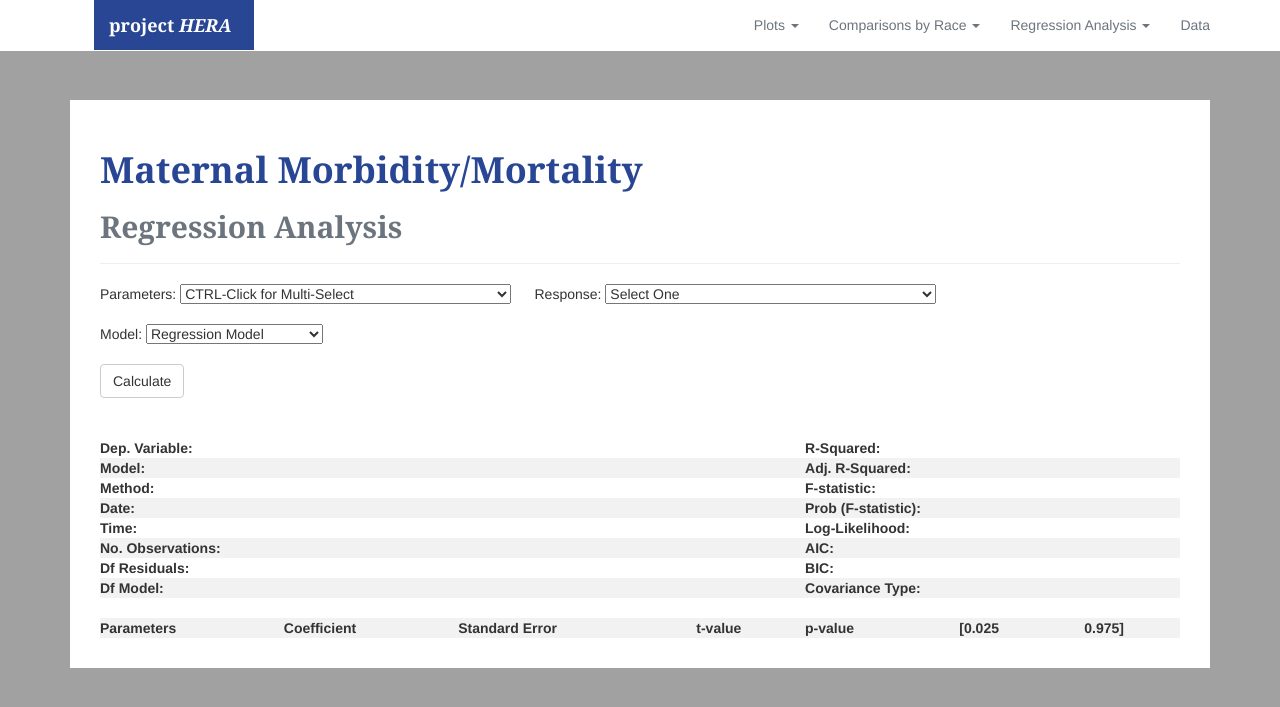
After one commit to smjedael/maternal_healthcare, a Flask app: page /regr-matmortality/ in a window 1280 px wide. The commit adds this page. Shown: the top 707 px of the page. Run offline with Flask 2, Linux system fonts and the light colour scheme; parts of the project's set-up code (start-up, migrations or seed data) failed here and were passed over; some libraries are stand-ins or nearby versions.

Commit message:
uploading regression analysis page and regressions.js file

```diff
--- a/app.py
+++ b/app.py
@@ -129,10 +129,10 @@ def comp_matmortality_page():
     return render_template("comp-matmortality.html")
 
 
-@app.route("/regression/")
+@app.route("/regr-matmortality/")
 def regression_page():
     """Return the Regression Analysis page."""
-    return render_template("regression.html")
+    return render_template("regr-matmortality.html")
 
 
 @app.route("/data/")
--- a/static/js/data_objects.js
+++ b/static/js/data_objects.js
@@ -32,3 +32,30 @@ const summaryColumns = {
     "don_all_other_count":"DON: All Other",
     "total_maternal_deaths":"Total Maternal Deaths"
 };
+
+const regrColumns = {
+    "race_white_nh":"White, Non-Hispanic",
+    "race_hispanic":"Hispanic",
+    "race_black":"Black",
+    "race_ai_an":"American Indian/Alaskan Native",
+    "race_asian_pi":"Asian/Pacific Islander",
+    "prepregnancy_diabetes":"Prepregnancy Diabetes",
+    "gestational_diabetes":"Gestational Diabetes",
+    "prepregnancy_hypertension":"Prepregnancy Hypertension",
+    "gestational_hypertension":"Gestational Hypertension",
+    "hypertension_eclampsia":"Hypertension Eclampsia",
+    "prev_preterm_birth":"Previous Preterm Birth",
+    "no_infections_reported":"No Infections Reported",
+    "no_riskfactors_reported":"No Risk Factors Reported",
+    "total_riskfactors_reported":"Total Risk Factors Reported",
+    "delivery_cesarean":"Cesarean Delivery",
+    "prev_cesarean":"Previous Cesarean",
+    "num_prev_cesareans":"Number of Previous Cesareans",
+    "maternal_transfusion":"Maternal Transfusion",
+    "perineal_laceration":"Perineal Laceration",
+    "ruptured_uterus":"Ruptured Uterus",
+    "unplanned_hysterectomy":"Unplanned Hysterectomy",
+    "admit_intensive_care":"Admitted to Intensive Care",
+    "no_morbidity_reported":"No Morbidity Reported",
+    "total_morbidity_reported":"Total Morbidity Reported"
+};
--- /dev/null
+++ b/static/js/regressions.js
@@ -0,0 +1,38 @@
+
+function populateTable(parameters, response, model) {
+
+    var url4 = `/regression/mrs/${parameters}/${response}`;
+    d3.json(url4).then(function (data) {
+        var fields = Object.keys(data);
+        var i;
+
+        // Populate standard fields first
+        for (i=0;i<fields.length;i++) {
+            if (document.getElementById(fields[i]) != null) {
+                document.getElementById(fields[i]).innerHTML = data[fields[i]];
+            };
+            // Populate Dep. Variable field with proper name
+            if (fields[i] == "Dep. Variable") {
+                document.getElementById(fields[i]).innerHTML = regrColumns[response];
+            }
+            console.log(data[fields[i]]);
+        };
+    });
+
+    const dataPromise4 = d3.json(url4);
+    console.log("Data Promise: ", dataPromise4);
+}
+
+function handleSubmit() {
+    d3.event.preventDefault();
+    var parameters = document.getElementById("parameters").value;
+    console.log(parameters);
+    var response = document.getElementById("response").value;
+    console.log(response);
+    var regrModel = document.getElementById("regrModel").value;
+    console.log(response);
+    populateTable(parameters, response, regrModel);
+}
+
+// Add event listener for regression button
+d3.select("#regrButton").on("click", handleSubmit);
--- /dev/null
+++ b/templates/regr-matmortality.html
@@ -0,0 +1,220 @@
+<!DOCTYPE html>
+<html lang="en">
+
+    <head>
+    <meta charset="UTF-8">
+    <title>HERA - Regression</title>
+    <link rel="stylesheet" href="https://cdnjs.cloudflare.com/ajax/libs/twitter-bootstrap/3.3.7/css/bootstrap.min.css" />
+    <link rel="stylesheet" href="/static/css/styles.css">
+    </head>
+
+    <body>
+        <nav class="navbar navbar-dark navbar-fixed-top">
+            <div class="container">
+                <div class="navbar-header" style="padding:0px">
+                    <a class="navbar-brand" style="background-color: #294694;font-family: Georgia, 'Times New Roman', Times, serif; margin-left: 15%; color:#fff;"
+                        href="/">
+                        <b>project <i>HERA</i></b>
+                    </a>
+                    <button class="navbar-toggle" type="button" data-toggle="collapse" data-target="#navbarTogglerMenu" aria-controls="navbarTogglerMenu"
+                        aria-expanded="false" aria-label="Toggle navigation">
+                        <span class="icon-bar"></span>
+                        <span class="icon-bar"></span>
+                        <span class="icon-bar"></span>
+                    </button>
+                </div>
+                <div class="collapse navbar-collapse" id="navbarTogglerMenu" style="background-color: #fff;">
+                    <ul class="nav navbar-nav navbar-right">
+                        <li class="nav-item dropdown">
+                            <a class="dropdown-toggle" href="#" id="navbarDrop" data-toggle="dropdown">
+                                Plots
+                                <span class="caret"></span>
+                            </a>
+                            <ul class="dropdown-menu">
+                                <li>
+                                    <a class="dropdown-item" href="/plt-matmortality/">Maternal Morbidity/Mortality</a>
+                                </li>
+                            </ul>
+                        </li>
+                        <li class="nav-item dropdown">
+                            <a class="dropdown-toggle" href="#" id="navbarDrop" data-toggle="dropdown">
+                                Comparisons by Race
+                                <span class="caret"></span>
+                            </a>
+                            <ul class="dropdown-menu">
+                                <li>
+                                    <a class="dropdown-item" href="/comp-matmortality/">Maternal Morbidity/Mortality</a>
+                                </li>
+                            </ul>
+                        </li>
+                        <li class="nav-item dropdown">
+                            <a class="dropdown-toggle" href="#" id="navbarDrop" data-toggle="dropdown">
+                                Regression Analysis
+                                <span class="caret"></span>
+                            </a>
+                            <ul class="dropdown-menu">
+                                <li>
+                                    <a class="dropdown-item" href="/regr-matmortality/">Maternal Morbidity/Mortality</a>
+                                </li>
+                            </ul>
+                        </li>
+                        <li class="nav-item">
+                            <a class="nav-link" href="/data/">Data</a>
+                        </li>
+                    </ul>
+                </div>
+            </div>
+        </nav>
+        <div class="container">
+
+            <div class="row" style="padding-top:50px;">
+                <div class="col-sm-12 col-md-12" style="padding-bottom:20px;">
+                    <div style="background-color: #fff; padding:30px;">
+                        <h1>Maternal Morbidity/Mortality</h1>
+                        <h2 style="color:#6c757d">Regression Analysis</h2>
+                        <hr>
+                        <div class="custom-select">
+                            <form>
+                                Parameters:
+                                <select name="selParameters" class="custom-select custom_select mb-3" id="parameters">
+                                    <option selected>CTRL-Click for Multi-Select</option>
+                                    <option value="race_white_nh">White, Non-Hispanic - Race</option>
+                                    <option value="race_hispanic">Hispanic - Race</option>
+                                    <option value="race_black">Black - Race</option>
+                                    <option value="race_ai_an">American Indian/Alaskan Native - Race</option>
+                                    <option value="race_asian_pi">Asian/Pacific Islander - Race</option>
+                                    <option value="prepregnancy_diabetes">Prepregnancy Diabetes - Risk Factor</option>
+                                    <option value="gestational_diabetes">Gestational Diabetes - Risk Factor</option>
+                                    <option value="prepregnancy_hypertension">Prepregnancy Hypertension - Risk Factor</option>
+                                    <option value="gestational_hypertension">Gestational Hypertension - Risk Factor</option>
+                                    <option value="hypertension_eclampsia">Hypertension Eclampsia - Risk Factor</option>
+                                    <option value="prev_preterm_birth">Previous Preterm Birth - Risk Factor</option>
+                                    <option value="no_infections_reported">No Infections Reported - Risk Factor</option>
+                                    <option value="no_riskfactors_reported">No Risk Factors Reported - Risk Factor</option>
+                                    <option value="total_riskfactors_reported">Total Risk Factors Reported - Risk Factor</option>
+                                    <option value="delivery_cesarean">Cesarean Delivery - Delivery Method</option>
+                                    <option value="prev_cesarean">Previous Cesarean - Delivery Method</option>
+                                    <option value="num_prev_cesareans">Number of Previous Cesareans - Delivery Method</option>
+                                    <option value="maternal_transfusion">Maternal Transfusion - Morbidity</option>
+                                    <option value="perineal_laceration">Perineal Laceration - Morbidity</option>
+                                    <option value="ruptured_uterus">Ruptured Uterus - Morbidity</option>
+                                    <option value="unplanned_hysterectomy">Unplanned Hysterectomy - Morbidity</option>
+                                    <option value="admit_intensive_care">Admitted to Intensive Care - Morbidity</option>
+                                    <option value="no_morbidity_reported">No Morbidity Reported - Morbidity</option>
+                                    <option value="total_morbidity_reported">Total Morbidity Reported - Morbidity</option>
+                                </select>&nbsp;&nbsp;&nbsp;&nbsp;&nbsp;
+                                Response:
+                                <select name="selResponse" class="custom-select custom_select mb-3" id="response">
+                                    <option selected>Select One</option>
+                                    <option value="race_white_nh">White, Non-Hispanic - Race</option>
+                                    <option value="race_hispanic">Hispanic - Race</option>
+                                    <option value="race_black">Black - Race</option>
+                                    <option value="race_ai_an">American Indian/Alaskan Native - Race</option>
+                                    <option value="race_asian_pi">Asian/Pacific Islander - Race</option>
+                                    <option value="prepregnancy_diabetes">Prepregnancy Diabetes - Risk Factor</option>
+                                    <option value="gestational_diabetes">Gestational Diabetes - Risk Factor</option>
+                                    <option value="prepregnancy_hypertension">Prepregnancy Hypertension - Risk Factor</option>
+                                    <option value="gestational_hypertension">Gestational Hypertension - Risk Factor</option>
+                                    <option value="hypertension_eclampsia">Hypertension Eclampsia - Risk Factor</option>
+                                    <option value="prev_preterm_birth">Previous Preterm Birth - Risk Factor</option>
+                                    <option value="no_infections_reported">No Infections Reported - Risk Factor</option>
+                                    <option value="no_riskfactors_reported">No Risk Factors Reported - Risk Factor</option>
+                                    <option value="total_riskfactors_reported">Total Risk Factors Reported - Risk Factor</option>
+                                    <option value="delivery_cesarean">Cesarean Delivery - Delivery Method</option>
+                                    <option value="prev_cesarean">Previous Cesarean - Delivery Method</option>
+                                    <option value="num_prev_cesareans">Number of Previous Cesareans - Delivery Method</option>
+                                    <option value="maternal_transfusion">Maternal Transfusion - Morbidity</option>
+                                    <option value="perineal_laceration">Perineal Laceration - Morbidity</option>
+                                    <option value="ruptured_uterus">Ruptured Uterus - Morbidity</option>
+                                    <option value="unplanned_hysterectomy">Unplanned Hysterectomy - Morbidity</option>
+                                    <option value="admit_intensive_care">Admitted to Intensive Care - Morbidity</option>
+                                    <option value="no_morbidity_reported">No Morbidity Reported - Morbidity</option>
+                                    <option value="total_morbidity_reported">Total Morbidity Reported - Morbidity</option>
+                                </select><br><br>
+                                Model:
+                                <select name="model" class="custom-select custom_select mb-3" id="regrModel">
+                                    <option selected>Regression Model</option>
+                                    <option value="OLS">OLS - Linear Regression</option>
+                                    <option value="logistic">Logistic Regression</option>
+                                </select><br><br>
+                                <button id="regrButton" type="submit" class="btn btn-default">Calculate</button>
+                            </form><br><br>
+                        </div>
+                        <div>
+                            <table id="regrTable">
+                                <tbody>
+                                    <tr>
+                                        <td colspan="2"><b>Dep. Variable:</b></td>
+                                        <td colspan="2" id="Dep. Variable"></td>
+                                        <td colspan="2"><b>R-Squared:</b></td>
+                                        <td colspan="2" id="R-Squared"></td>
+                                    </tr>
+                                    <tr>
+                                        <td colspan="2"><b>Model:</b></td>
+                                        <td colspan="2" id="Model"></td>
+                                        <td colspan="2"><b>Adj. R-Squared:</b></td>
+                                        <td colspan="2" id="Adj. R-Squared"></td>
+                                    </tr>
+                                    <tr>
+                                        <td colspan="2"><b>Method:</b></td>
+                                        <td colspan="2" id="Method"></td>
+                                        <td colspan="2"><b>F-statistic:</b></td>
+                                        <td colspan="2" id="F-statistic"></td>
+                                    </tr>
+                                    <tr>
+                                        <td colspan="2"><b>Date:</b></td>
+                                        <td colspan="2" id="Date"></td>
+                                        <td colspan="2"><b>Prob (F-statistic):</b></td>
+                                        <td colspan="2" id="Prob (F-statistic)"></td>
+                                    </tr>
+                                    <tr>
+                                        <td colspan="2"><b>Time:</b></td>
+                                        <td colspan="2" id="Time"></td>
+                                        <td colspan="2"><b>Log-Likelihood:</b></td>
+                                        <td colspan="2" id="Log-Likelihood"></td>
+                                    </tr>
+                                    <tr>
+                                        <td colspan="2"><b>No. Observations:</b></td>
+                                        <td colspan="2" id="No. Observations"></td>
+                                        <td colspan="2"><b>AIC:</b></td>
+                                        <td colspan="2" id="AIC"></td>
+                                    </tr>
+                                    <tr>
+                                        <td colspan="2"><b>Df Residuals:</b></td>
+                                        <td colspan="2" id="Df Residuals"></td>
+                                        <td colspan="2"><b>BIC:</b></td>
+                                        <td colspan="2" id="BIC"></td>
+                                    </tr>
+                                    <tr>
+                                        <td colspan="2"><b>Df Model:</b></td>
+                                        <td colspan="2" id="Df Model"></td>
+                                        <td colspan="2"><b>Covariance Type:</b></td>
+                                        <td colspan="2" id="Covariance Type"></td>
+                                    </tr>
+                                    <tr><td colspan="8">&nbsp;</td></tr>
+                                    <tr>
+                                        <td><b>Parameters</b></td>
+                                        <td><b>Coefficient</b></td>
+                                        <td><b>Standard Error</b></td>
+                                        <td><b>t-value</b></td>
+                                        <td><b>p-value</b></td>
+                                        <td><b>[0.025</b></td>
+                                        <td><b>0.975]</b></td>
+                                    </tr>
+                                </tbody>
+                            </table>
+                        </div>
+                    </div>
+                </div>
+            </div>
+
+        <div>
+        <script src="https://code.jquery.com/jquery-3.3.1.slim.min.js" integrity="sha384-q8i/X+965DzO0rT7abK41JStQIAqVgRVzpbzo5smXKp4YfRvH+8abtTE1Pi6jizo" crossorigin="anonymous"></script>
+        <script src="https://cdnjs.cloudflare.com/ajax/libs/popper.js/1.14.3/umd/popper.min.js" integrity="sha384-ZMP7rVo3mIykV+2+9J3UJ46jBk0WLaUAdn689aCwoqbBJiSnjAK/l8WvCWPIPm49" crossorigin="anonymous"></script>
+        <script src="https://stackpath.bootstrapcdn.com/bootstrap/4.1.3/js/bootstrap.min.js" integrity="sha384-ChfqqxuZUCnJSK3+MXmPNIyE6ZbWh2IMqE241rYiqJxyMiZ6OW/JmZQ5stwEULTy" crossorigin="anonymous"></script>
+        <script src="https://cdnjs.cloudflare.com/ajax/libs/d3/5.5.0/d3.min.js"></script>
+        <script src="https://cdn.plot.ly/plotly-latest.min.js"></script>
+        <script src="/static/js/regressions.js"></script>
+        <script src="/static/js/data_objects.js"></script>
+    </body>
+</html>
```
Also changed, not shown: templates/comp-matmortality.html (+10 -2 lines), templates/index.html (+10 -2 lines), templates/plt-matmortality.html (+10 -2 lines), 2 other files.
